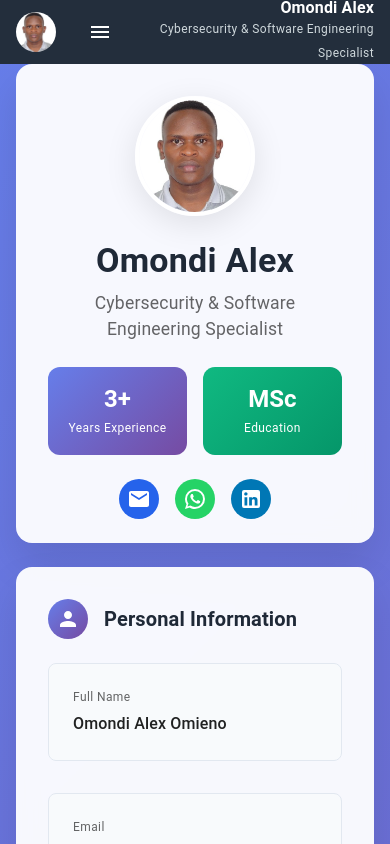
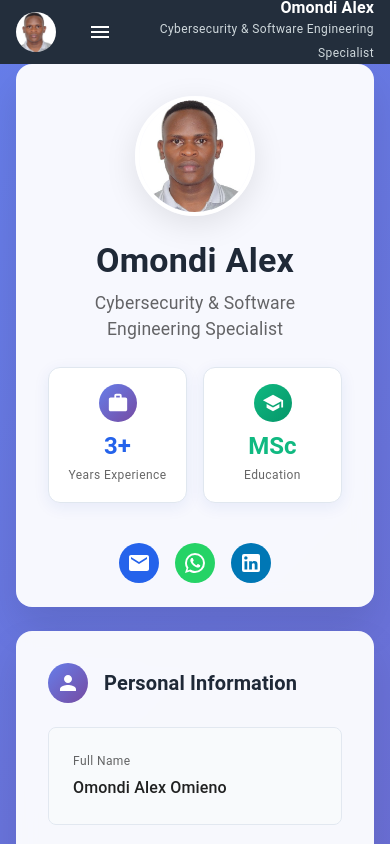
Before and after one commit to omondi-alex/client, a React (Create React App) app in the folder my-react-app/: page /profile in a window 390 px wide. Shown: the top 844 px of the page. Built offline with nearby package versions, Linux system fonts and the light colour scheme.

Commit message:
Fixed - Responsivness

```diff
--- a/my-react-app/src/App.js
+++ b/my-react-app/src/App.js
@@ -10,10 +10,19 @@ import Calendar from "./components/Calendar";
 import SpeakingEvents from "./components/SpeakingEvents";
 import Announcements from "./components/Announcements";
 import { Box, useMediaQuery, Drawer } from '@mui/material';
-import { BrowserRouter, Routes, Route, Navigate } from "react-router-dom";
+import { BrowserRouter, Routes, Route, Navigate, useLocation } from "react-router-dom";
 import { ThemeProvider, createTheme } from '@mui/material/styles';
 
 const theme = createTheme();
+
+// ScrollToTop component
+function ScrollToTop() {
+  const { pathname } = useLocation();
+  React.useEffect(() => {
+    window.scrollTo(0, 0);
+  }, [pathname]);
+  return null;
+}
 
 function App() {
   const isMobile = useMediaQuery(theme.breakpoints.down('md'));
@@ -32,6 +41,7 @@ function App() {
   return (
     <ThemeProvider theme={theme}>
       <BrowserRouter>
+        <ScrollToTop />
         <div style={{ display: 'flex', minHeight: '100vh', background: '#e7edf5' }}>
           <CssBaseline />
           {/* Sidebar: permanent on desktop, Drawer on mobile */}
--- a/my-react-app/src/components/ProfileDashboard.js
+++ b/my-react-app/src/components/ProfileDashboard.js
@@ -94,26 +94,66 @@ const ProfileDashboard = () => {
               <Grid container spacing={2} sx={{ mb: 3 }}>
                 <Grid item xs={6}>
                   <Box sx={{
-                    background: 'linear-gradient(135deg, #667eea 0%, #764ba2 100%)',
+                    background: 'white',
                     borderRadius: 3,
-                    p: 2,
-                    color: 'white',
-                    textAlign: 'center'
+                    boxShadow: '0 4px 16px rgba(30, 64, 175, 0.08)',
+                    border: '1.5px solid #e0e7ef',
+                    minHeight: 110,
+                    display: 'flex',
+                    flexDirection: 'column',
+                    alignItems: 'center',
+                    justifyContent: 'center',
+                    py: 2,
+                    px: 1,
+                    mb: { xs: 2, sm: 0 }
                   }}>
-                    <Typography variant="h5" fontWeight={700}>3+</Typography>
-                    <Typography variant="caption">Years Experience</Typography>
+                    <Box sx={{
+                      width: 38,
+                      height: 38,
+                      borderRadius: '50%',
+                      background: 'linear-gradient(135deg, #667eea 0%, #764ba2 100%)',
+                      color: 'white',
+                      display: 'flex',
+                      alignItems: 'center',
+                      justifyContent: 'center',
+                      mb: 1
+                    }}>
+                      <WorkIcon sx={{ fontSize: 22 }} />
+                    </Box>
+                    <Typography variant="h5" fontWeight={700} sx={{ color: '#2563eb', mb: 0.5 }}>3+</Typography>
+                    <Typography variant="caption" color="text.secondary">Years Experience</Typography>
                   </Box>
                 </Grid>
                 <Grid item xs={6}>
                   <Box sx={{
-                    background: 'linear-gradient(135deg, #10b981 0%, #059669 100%)',
+                    background: 'white',
                     borderRadius: 3,
-                    p: 2,
-                    color: 'white',
-                    textAlign: 'center'
+                    boxShadow: '0 4px 16px rgba(30, 64, 175, 0.08)',
+                    border: '1.5px solid #e0e7ef',
+                    minHeight: 110,
+                    display: 'flex',
+                    flexDirection: 'column',
+                    alignItems: 'center',
+                    justifyContent: 'center',
+                    py: 2,
+                    px: 1,
+                    mb: { xs: 2, sm: 0 }
                   }}>
-                    <Typography variant="h5" fontWeight={700}>MSc</Typography>
-                    <Typography variant="caption">Education</Typography>
+                    <Box sx={{
+                      width: 38,
+                      height: 38,
+                      borderRadius: '50%',
+                      background: 'linear-gradient(135deg, #10b981 0%, #059669 100%)',
+                      color: 'white',
+                      display: 'flex',
+                      alignItems: 'center',
+                      justifyContent: 'center',
+                      mb: 1
+                    }}>
+                      <SchoolIcon sx={{ fontSize: 22 }} />
+                    </Box>
+                    <Typography variant="h5" fontWeight={700} sx={{ color: '#10b981', mb: 0.5 }}>MSc</Typography>
+                    <Typography variant="caption" color="text.secondary">Education</Typography>
                   </Box>
                 </Grid>
               </Grid>
--- a/my-react-app/src/components/Projects.js
+++ b/my-react-app/src/components/Projects.js
@@ -343,41 +343,44 @@ const Projects = () => {
                 </Typography>
 
                 {/* Quick Stats */}
-                <Grid container spacing={2} sx={{ mb: 3 }}>
-                  <Grid item xs={4}>
+                <Grid container spacing={2} sx={{ mb: 3, flexWrap: 'wrap' }}>
+                  <Grid item xs={12} sm={4}>
                     <Box sx={{
                       background: 'linear-gradient(135deg, #667eea 0%, #764ba2 100%)',
                       borderRadius: 3,
                       p: 2,
                       color: 'white',
-                      textAlign: 'center'
+                      textAlign: 'center',
+                      minWidth: 0
                     }}>
-                      <Typography variant="h5" fontWeight={700}>{projects.length}</Typography>
-                      <Typography variant="caption">Total Projects</Typography>
+                      <Typography variant="h5" fontWeight={700} sx={{ minWidth: 0, overflowWrap: 'break-word' }}>{projects.length}</Typography>
+                      <Typography variant="caption" sx={{ minWidth: 0, overflowWrap: 'break-word' }}>Total Projects</Typography>
                     </Box>
                   </Grid>
-                  <Grid item xs={4}>
+                  <Grid item xs={12} sm={4}>
                     <Box sx={{
                       background: 'linear-gradient(135deg, #10b981 0%, #059669 100%)',
                       borderRadius: 3,
                       p: 2,
                       color: 'white',
-                      textAlign: 'center'
+                      textAlign: 'center',
+                      minWidth: 0
                     }}>
-                      <Typography variant="h5" fontWeight={700}>{projects.filter(p => p.status === 'Completed').length}</Typography>
-                      <Typography variant="caption">Completed</Typography>
+                      <Typography variant="h5" fontWeight={700} sx={{ minWidth: 0, overflowWrap: 'break-word' }}>{projects.filter(p => p.status === 'Completed').length}</Typography>
+                      <Typography variant="caption" sx={{ minWidth: 0, overflowWrap: 'break-word' }}>Completed</Typography>
                     </Box>
                   </Grid>
-                  <Grid item xs={4}>
+                  <Grid item xs={12} sm={4}>
                     <Box sx={{
                       background: 'linear-gradient(135deg, #f59e0b 0%, #d97706 100%)',
                       borderRadius: 3,
                       p: 2,
                       color: 'white',
-                      textAlign: 'center'
+                      textAlign: 'center',
+                      minWidth: 0
                     }}>
-                      <Typography variant="h5" fontWeight={700}>{categories.length - 1}</Typography>
-                      <Typography variant="caption">Categories</Typography>
+                      <Typography variant="h5" fontWeight={700} sx={{ minWidth: 0, overflowWrap: 'break-word' }}>{categories.length - 1}</Typography>
+                      <Typography variant="caption" sx={{ minWidth: 0, overflowWrap: 'break-word' }}>Categories</Typography>
                     </Box>
                   </Grid>
                 </Grid>
```
Also changed, not shown: my-react-app/src/components/SpeakingEvents.js (+108 -18 lines), my-react-app/src/components/imgs/ieee.png (added), my-react-app/src/components/imgs/indaba.png (added).
